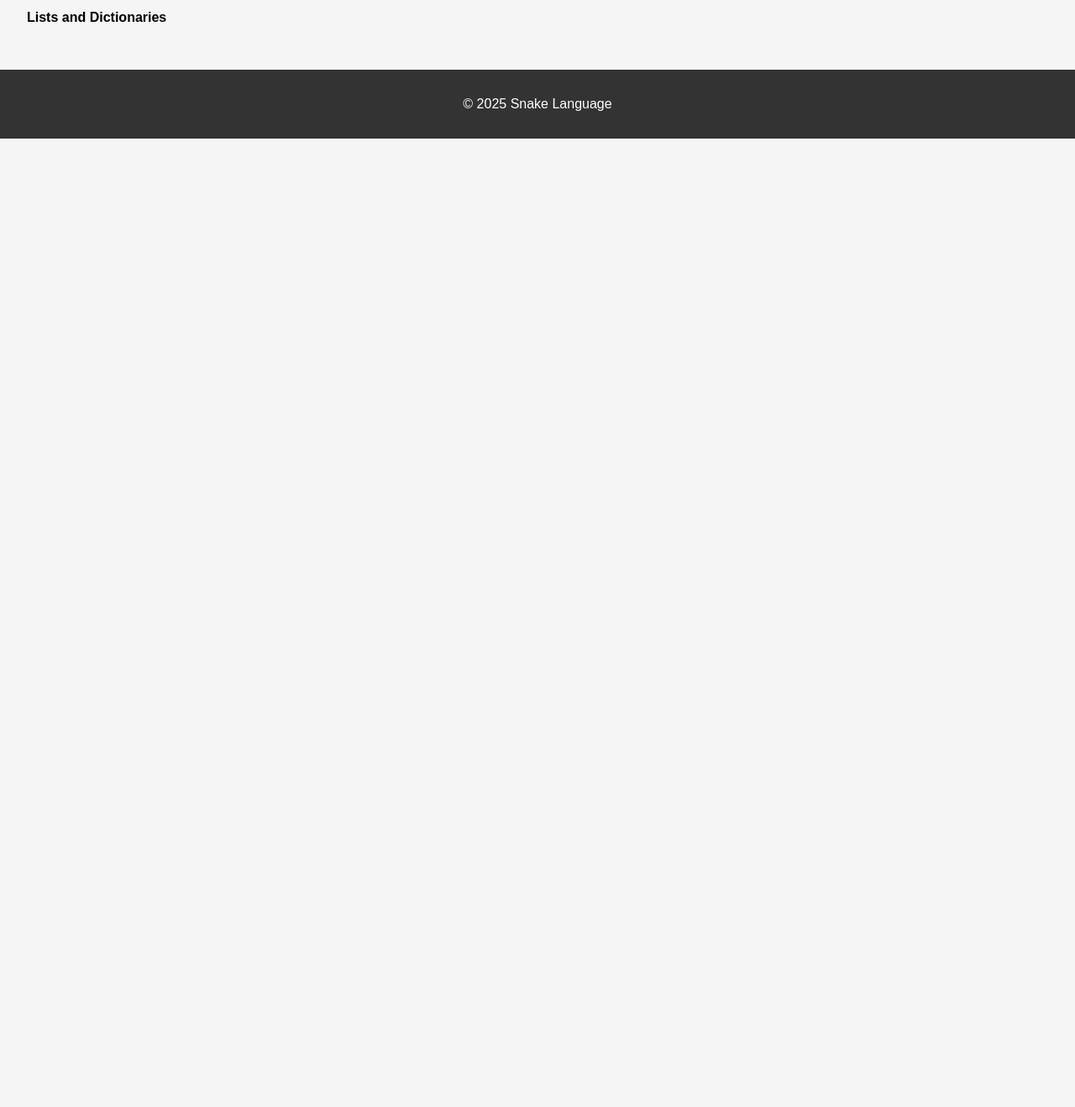
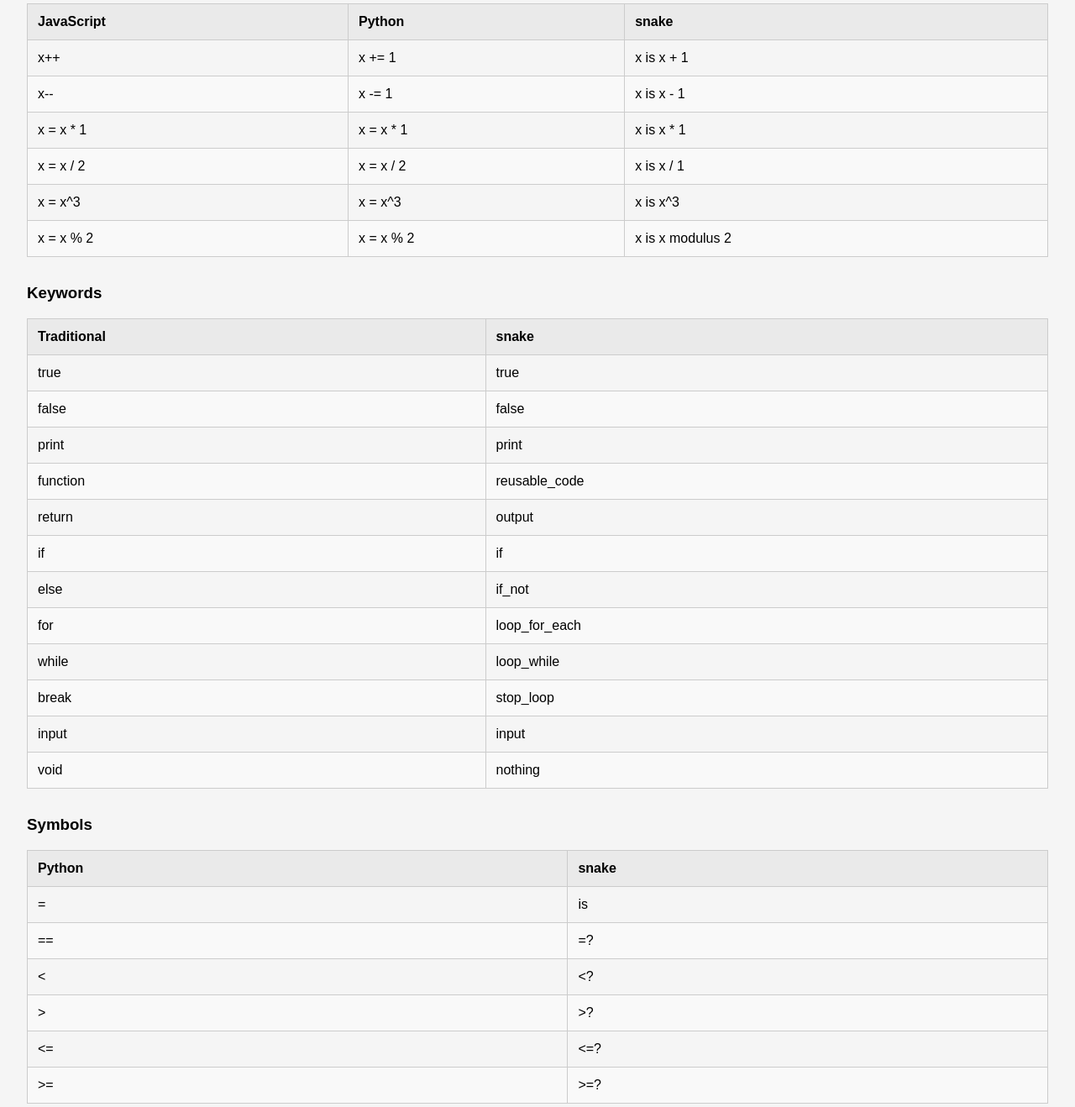
Before and after one commit to Milo-Coding/snake, a website: page docs/index.html in a window 1280 px wide. Shown: the part 1607-2925 px from the top of the page at 84% size. Before the commit the page ends 1772 px from the top, so only its background shows below. Drawn offline with Linux system fonts and the light colour scheme.

Commit message:
more website progress

```diff
--- a/docs/index.html
+++ b/docs/index.html
@@ -142,13 +142,143 @@
         </table>
 
         <h3>Variable Incrementation</h3>
-        <!-- ...similar table from README... -->
+        <table>
+          <thead>
+            <tr>
+              <th>JavaScript</th>
+              <th>Python</th>
+              <th>snake</th>
+            </tr>
+          </thead>
+          <tbody>
+            <tr>
+              <td>x++</td>
+              <td>x += 1</td>
+              <td>x is x + 1</td>
+            </tr>
+            <tr>
+              <td>x--</td>
+              <td>x -= 1</td>
+              <td>x is x - 1</td>
+            </tr>
+            <tr>
+              <td>x = x * 1</td>
+              <td>x = x * 1</td>
+              <td>x is x * 1</td>
+            </tr>
+            <tr>
+              <td>x = x / 2</td>
+              <td>x = x / 2</td>
+              <td>x is x / 1</td>
+            </tr>
+            <tr>
+              <td>x = x^3</td>
+              <td>x = x^3</td>
+              <td>x is x^3</td>
+            </tr>
+            <tr>
+              <td>x = x % 2</td>
+              <td>x = x % 2</td>
+              <td>x is x modulus 2</td>
+            </tr>
+          </tbody>
+        </table>
 
         <h3>Keywords</h3>
-        <!-- ...keywords table... -->
+        <table>
+          <thead>
+            <tr>
+              <th>Traditional</th>
+              <th>snake</th>
+            </tr>
+          </thead>
+          <tbody>
+            <tr>
+              <td>true</td>
+              <td>true</td>
+            </tr>
+            <tr>
+              <td>false</td>
+              <td>false</td>
+            </tr>
+            <tr>
+              <td>print</td>
+              <td>print</td>
+            </tr>
+            <tr>
+              <td>function</td>
+              <td>reusable_code</td>
+            </tr>
+            <tr>
+              <td>return</td>
+              <td>output</td>
+            </tr>
+            <tr>
+              <td>if</td>
+              <td>if</td>
+            </tr>
+            <tr>
+              <td>else</td>
+              <td>if_not</td>
+            </tr>
+            <tr>
+              <td>for</td>
+              <td>loop_for_each</td>
+            </tr>
+            <tr>
+              <td>while</td>
+              <td>loop_while</td>
+            </tr>
+            <tr>
+              <td>break</td>
+              <td>stop_loop</td>
+            </tr>
+            <tr>
+              <td>input</td>
+              <td>input</td>
+            </tr>
+            <tr>
+              <td>void</td>
+              <td>nothing</td>
+            </tr>
+          </tbody>
+        </table>
 
         <h3>Symbols</h3>
-        <!-- ...symbols table... -->
+        <table>
+          <thead>
+            <tr>
+              <th>Python</th>
+              <th>snake</th>
+            </tr>
+          </thead>
+          <tbody>
+            <tr>
+              <td>=</td>
+              <td>is</td>
+            </tr>
+            <tr>
+              <td>==</td>
+              <td>=?</td>
+            </tr>
+            <tr>
+              <td>&lt;</td>
+              <td>&lt;?</td>
+            </tr>
+            <tr>
+              <td>&gt;</td>
+              <td>&gt;?</td>
+            </tr>
+            <tr>
+              <td>&lt;=</td>
+              <td>&lt;=?</td>
+            </tr>
+            <tr>
+              <td>&gt;=</td>
+              <td>&gt;=?</td>
+            </tr>
+          </tbody>
+        </table>
 
         <h3>Examples</h3>
         <h4>Function Definition and Call</h4>
--- a/docs/style.css
+++ b/docs/style.css
@@ -29,3 +29,25 @@
   text-align: center;
   padding: 1em;
 }
+
+table {
+  width: 100%;
+  border-collapse: collapse;
+  margin-bottom: 2em;
+}
+
+th,
+td {
+  border: 1px solid #ccc;
+  padding: 0.75em;
+  text-align: left;
+  vertical-align: top;
+}
+
+thead {
+  background-color: #eaeaea;
+}
+
+tbody tr:nth-child(even) {
+  background-color: #f9f9f9;
+}
```
